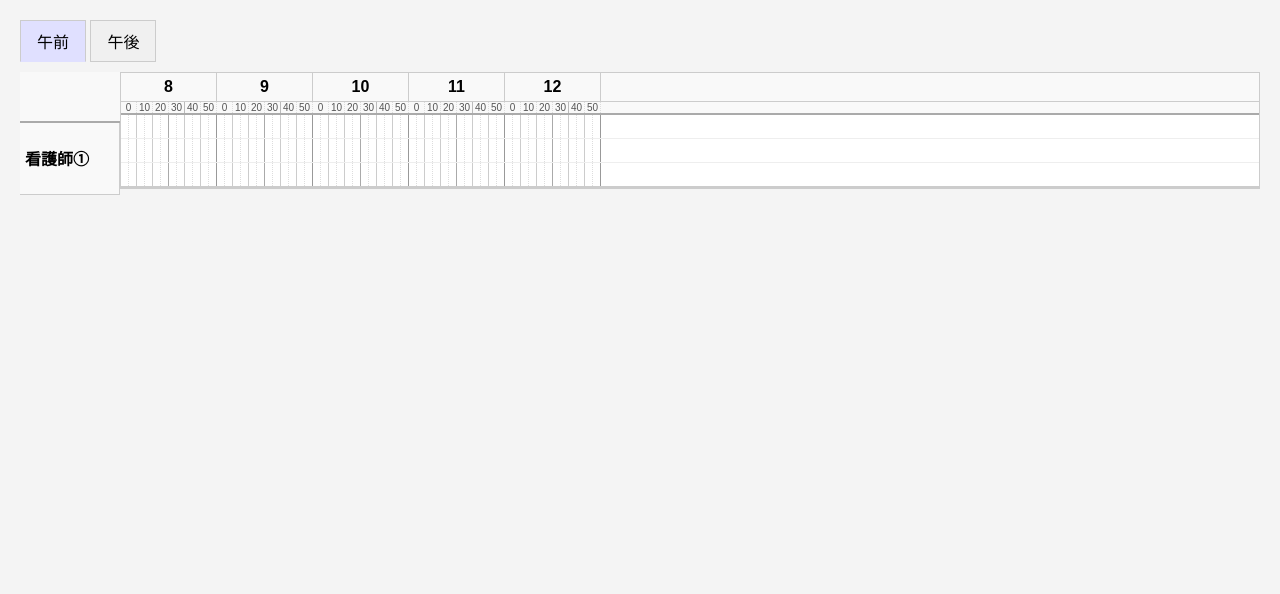
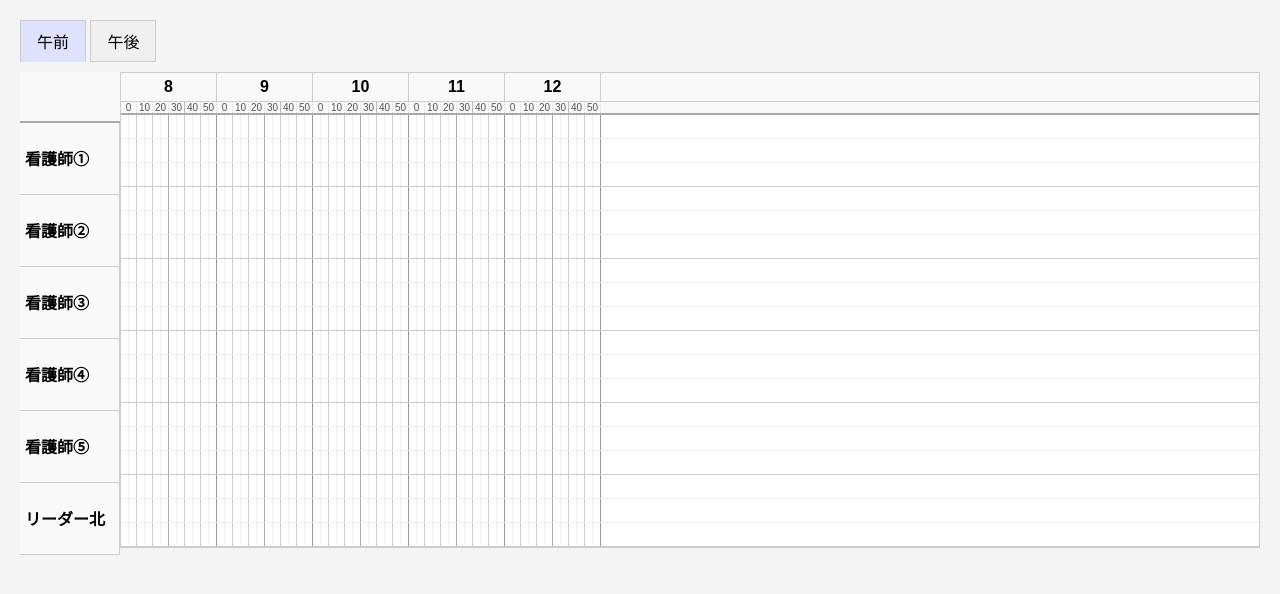
Before and after one commit to nayutanhimarin/Nurse-simulator, a plain HTML site: page index.html in a window 1280 px wide. Drawn offline with Linux system fonts and the light colour scheme.

Commit message:
看護師増員

```diff
--- a/index.html
+++ b/index.html
@@ -18,7 +18,11 @@
         <div class="names-area">
             <div class="names-header-spacer"></div>
             <div class="nurse-name-block">看護師①</div>
-            <!-- 必要なら他の看護師行も追加 -->
+            <div class="nurse-name-block">看護師②</div>
+            <div class="nurse-name-block">看護師③</div>
+            <div class="nurse-name-block">看護師④</div>
+            <div class="nurse-name-block">看護師⑤</div>
+            <div class="nurse-name-block">リーダー北</div>
         </div>
 
         <div class="timeline-area">
@@ -33,12 +37,34 @@
 
                 <div class="timeline-body">
                     <div class="nurse-row-group">
-                        <div class="timeline-row" id="nurse1-row1">
-                            </div>
-                        <div class="timeline-row" id="nurse1-row2">
-                            </div>
-                        <div class="timeline-row" id="nurse1-row3">
-                            </div>
+                        <div class="timeline-row" id="nurse1-row1"></div>
+                        <div class="timeline-row" id="nurse1-row2"></div>
+                        <div class="timeline-row" id="nurse1-row3"></div>
+                    </div>
+                    <div class="nurse-row-group">
+                        <div class="timeline-row" id="nurse2-row1"></div>
+                        <div class="timeline-row" id="nurse2-row2"></div>
+                        <div class="timeline-row" id="nurse2-row3"></div>
+                    </div>
+                    <div class="nurse-row-group">
+                        <div class="timeline-row" id="nurse3-row1"></div>
+                        <div class="timeline-row" id="nurse3-row2"></div>
+                        <div class="timeline-row" id="nurse3-row3"></div>
+                    </div>
+                    <div class="nurse-row-group">
+                        <div class="timeline-row" id="nurse4-row1"></div>
+                        <div class="timeline-row" id="nurse4-row2"></div>
+                        <div class="timeline-row" id="nurse4-row3"></div>
+                    </div>
+                    <div class="nurse-row-group">
+                        <div class="timeline-row" id="nurse5-row1"></div>
+                        <div class="timeline-row" id="nurse5-row2"></div>
+                        <div class="timeline-row" id="nurse5-row3"></div>
+                    </div>
+                    <div class="nurse-row-group">
+                        <div class="timeline-row" id="nurse6-row1"></div>
+                        <div class="timeline-row" id="nurse6-row2"></div>
+                        <div class="timeline-row" id="nurse6-row3"></div>
                     </div>
                 </div>
 
--- a/style.css
+++ b/style.css
@@ -108,6 +108,8 @@ body {
 
 /* ★看護師1人分 (3行) のグループ */
 .nurse-row-group {
+    height: calc(var(--row-height) * 3); /* ★3行分の高さ */
+    box-sizing: border-box; /* ★罫線によるズレを防止 */
     border-bottom: 1px solid #ccc;
 }
 
```
